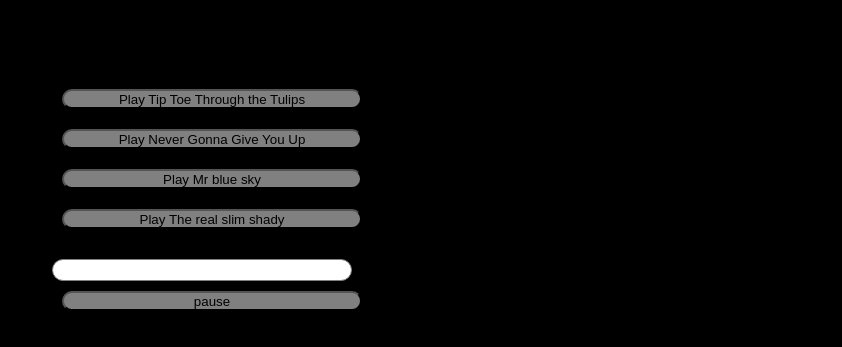
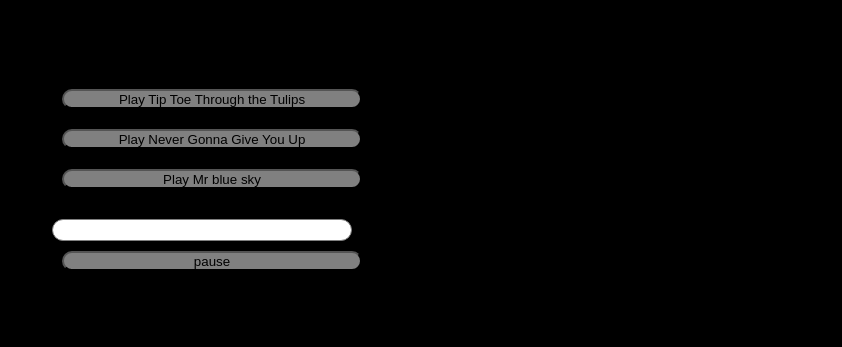
Before and after one commit to TireNetwork/TireMusic, a plain HTML site: page index.html in a window 1280 px wide. Shown: the part 89-436 px from the top of the page, without its empty margins (438-1280 px from the left). Drawn offline with Linux system fonts and the light colour scheme.

Commit message:
Update index.html

```diff
--- a/index.html
+++ b/index.html
@@ -59,7 +59,6 @@
     <button onclick="playSong()">Play Tip Toe Through the Tulips</button>
     <button onclick="playnggyu()">Play Never Gonna Give You Up</button>
     <button onclick="playmbs()">Play Mr blue sky</button>
-    <button onclick="playtrss()">Play The real slim shady</button>
     <div class="visualizer">
         <div class="bar"></div>
     </div>
@@ -97,12 +96,6 @@
         playPauseBtn.textContent = "pause";
         status.textContent = "Playing: Mr blue sky";
     }
-    function playtrss() {
-        audio.src = 'https://ia601805.us.archive.org/15/items/eminem-the-real-slim-shady-official-video-clean-version_202103/eminem-the-real-slim-shady-official-video-clean-version.mp3';
-        audio.play();
-        isPlaying = true;
-        playPauseBtn.textContent = "pause";
-        status.textContent = "Playing: The real slim shady";
 
     function togglePlayPause() {
         if (isPlaying) {
```
